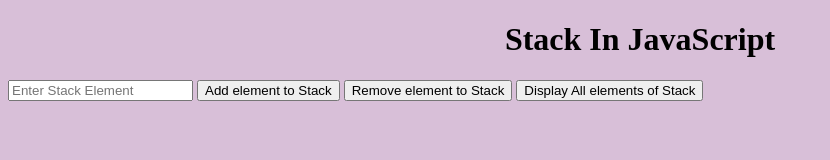
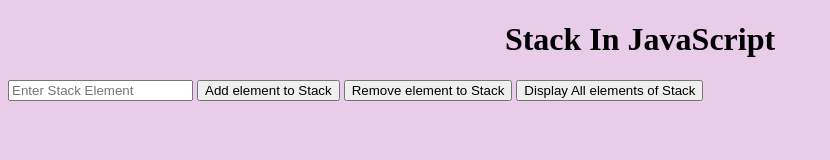
Before and after one commit to bk408/stak-with-inputs, a plain HTML site: page index.html in a window 1280 px wide. Shown: the whole page, without its empty margins (0-830 px from the left). Drawn offline with Linux system fonts and the light colour scheme.

Commit message:
bug fixes

```diff
--- a/index.html
+++ b/index.html
@@ -6,7 +6,7 @@
     <meta name="viewport" content="width=device-width, initial-scale=1.0">
     <title>Stack with inputs</title>
 </head>
-<body style="background-color: thistle;">
+<body style="background-color: rgb(232, 204, 232);">
     <h1 style="text-align: center;" >Stack In JavaScript</h1>
     <input type="text" placeholder="Enter Stack Element" id="newEl">
     <button  onclick="push()">Add element to Stack</button>
```
